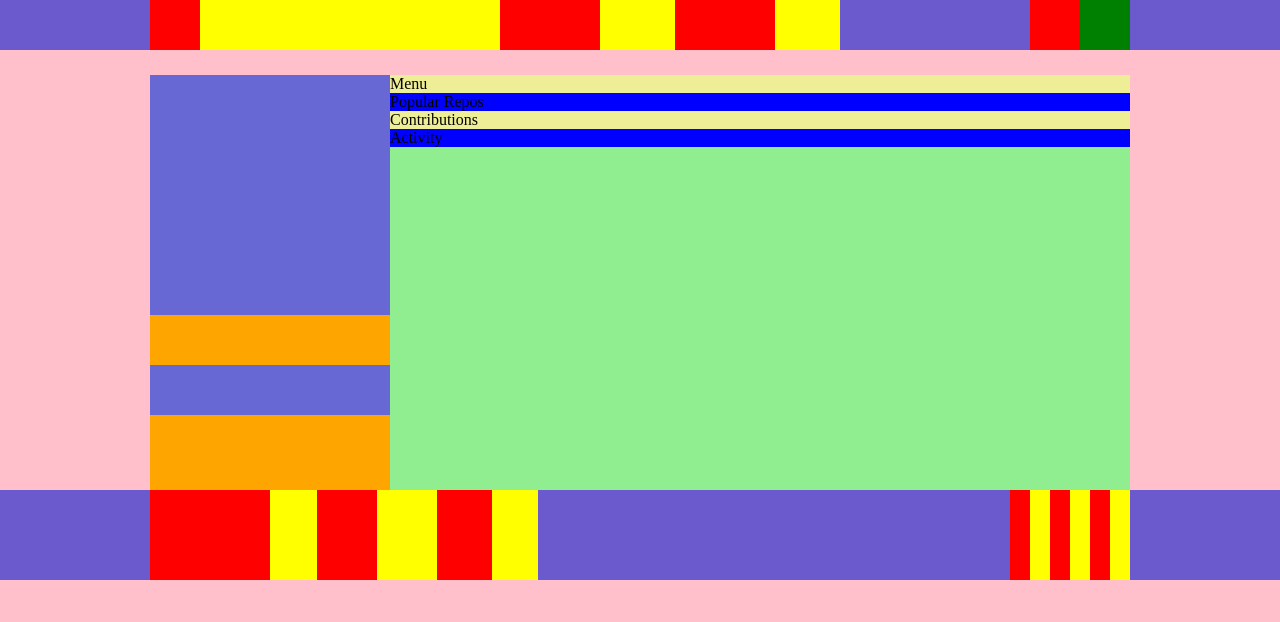
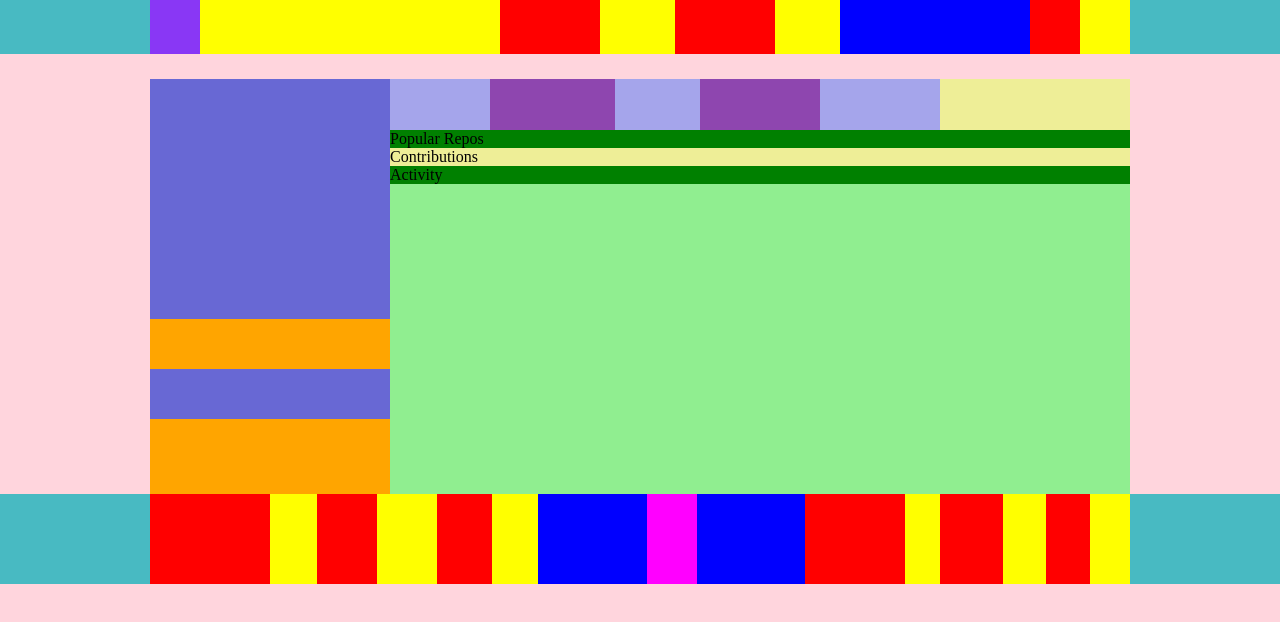
Before and after one commit to jemcafe/CSS-Layout-practice, a plain HTML site: page index.html in a window 1280 px wide. Drawn offline with Linux system fonts and the light colour scheme.

Commit message:
project updated

```diff
--- a/index.html
+++ b/index.html
@@ -21,8 +21,8 @@
                     <div class="explore"></div>
                 </div>
                 <div class="right">
+                    <div class="user-repo-menu"></div>
                     <div class="user-image-header"></div>
-                    <div class="user-repo-menu"></div>
                 </div>
             </nav>
 
@@ -41,8 +41,18 @@
 
                 </aside>
                 <main>
+                    <div>
+                        <nav>
+                            <div class="right">
+                                <div class="main-overview"></div>
+                                <div class="main-repos"></div>
+                                <div class="main-stars"></div>
+                                <div class="main-followers"></div>
+                                <div class="main-following"></div>
+                            </div>
+                        </nav>
 
-                    <div class="main-menu">Menu</div>
+                    </div>
                     <div class="popular-repos">Popular Repos</div>
                     <div class="contributions">Contributions</div>
                     <div class="activity">Activity</div>
@@ -64,6 +74,7 @@
                     <div class="status"></div>
                     <div class="help"></div>
                 </div>
+                <div class="github-logo"></div>
                 <div class="right">
                     <div class="contact-github"></div>
                     <div class="api"></div>
--- a/style.css
+++ b/style.css
@@ -1,5 +1,5 @@
 body {
-    background: pink;
+    background: rgb(255, 213, 221);
     margin: 0;
 }
 
@@ -11,14 +11,15 @@ body {
 /* ------------------------------- */
 
 .primary-header {
-    background-color: slateblue;
+    background-color: rgb(72, 186, 194);
     margin-bottom: 25px;
 }
 
 .primary-header nav {
     display: flex;
     justify-content: space-between;
-    height: 50px;
+    height: 54px;
+    background-color: blue;
 }
 
 .primary-header nav .left {
@@ -51,13 +52,14 @@ main {
 /* ------------------------ */
 
 .primary-footer {
-    background-color: slateblue;
+    background-color: rgb(72, 186, 194);
 }
 
 .primary-footer nav {
     display: flex;
     justify-content: space-between;
     height: 90px;
+    background-color: blue;
 }
 
 .primary-footer nav .left {
@@ -73,19 +75,20 @@ main {
 /* ------------------------ */
 
     /* ---- right ---- */
-.user-image-header {
+.user-repo-menu {
     width: 50px;
     background-color: red;
 }
 
-.user-repo-menu {
+.user-image-header {
     width: 50px;
-    background-color: green;
+    background-color: yellow;
 }
     /* ---- left ---- */
-.github-logo {
+
+.primary-header .github-logo {
     width: 50px;
-    background-color: red;
+    background-color: rgb(137, 55, 245)
 }
 
 .search-bar {
@@ -142,17 +145,40 @@ aside > div {
 
 /* ------------------------------ */
 
-main > div {
-    width: 240;
-    /* margin-bottom: 10px; */
-}
-
-.main-menu {
+main nav {
+    display: flex;
+    height: 51px;
     background-color: rgb(238, 238, 151);
 }
 
+main nav .right{
+    display: flex;
+    background: lightgreen;
+}
+
+.main-overview {
+    width: 100px;
+    background-color: rgb(165, 165, 235);
+}
+.main-repos {
+    width: 125px;
+    background-color: rgb(142, 70, 175);
+}
+.main-stars {
+    width: 85px;
+    background-color: rgb(165, 165, 235);
+}
+.main-followers {
+    width: 120px;
+    background-color: rgb(142, 70, 175);
+}
+.main-following {
+    width: 120px;
+    background-color: rgb(165, 165, 235);
+}
+
 .popular-repos {
-    background-color: blue;
+    background-color: green;
 }
 
 .contributions {
@@ -160,7 +186,7 @@ main > div {
 }
 
 .activity {
-    background-color: blue;
+    background-color: green;
 }
 
 /* ------------------------------ */
@@ -195,33 +221,43 @@ main > div {
     width: 46px;
     background-color: yellow;
 }
+
+    /* ---- middle ---- */
+
+.primary-footer .github-logo {
+    width: 50px;
+    background-color: fuchsia;
+    /* margin: auto; */
+}
+
     /* ---- right ---- */
+
 .contact-github {
-    width: 20px;
+    width: 100px;
     background-color: red;
 }
 
 .api {
-    width: 20px;
+    width: 35px;
     background-color: yellow;
 }
 
 .training {
-    width: 20px;
+    width: 63px;
     background-color: red;
 }
 
 .shop {
-    width: 20px;
+    width: 43px;
     background-color: yellow;
 }
 
 .blog {
-    width: 20px;
+    width: 44px;
     background-color: red;
 }
 
 .about {
-    width: 20px;
+    width: 40px;
     background-color: yellow;
 }
```
